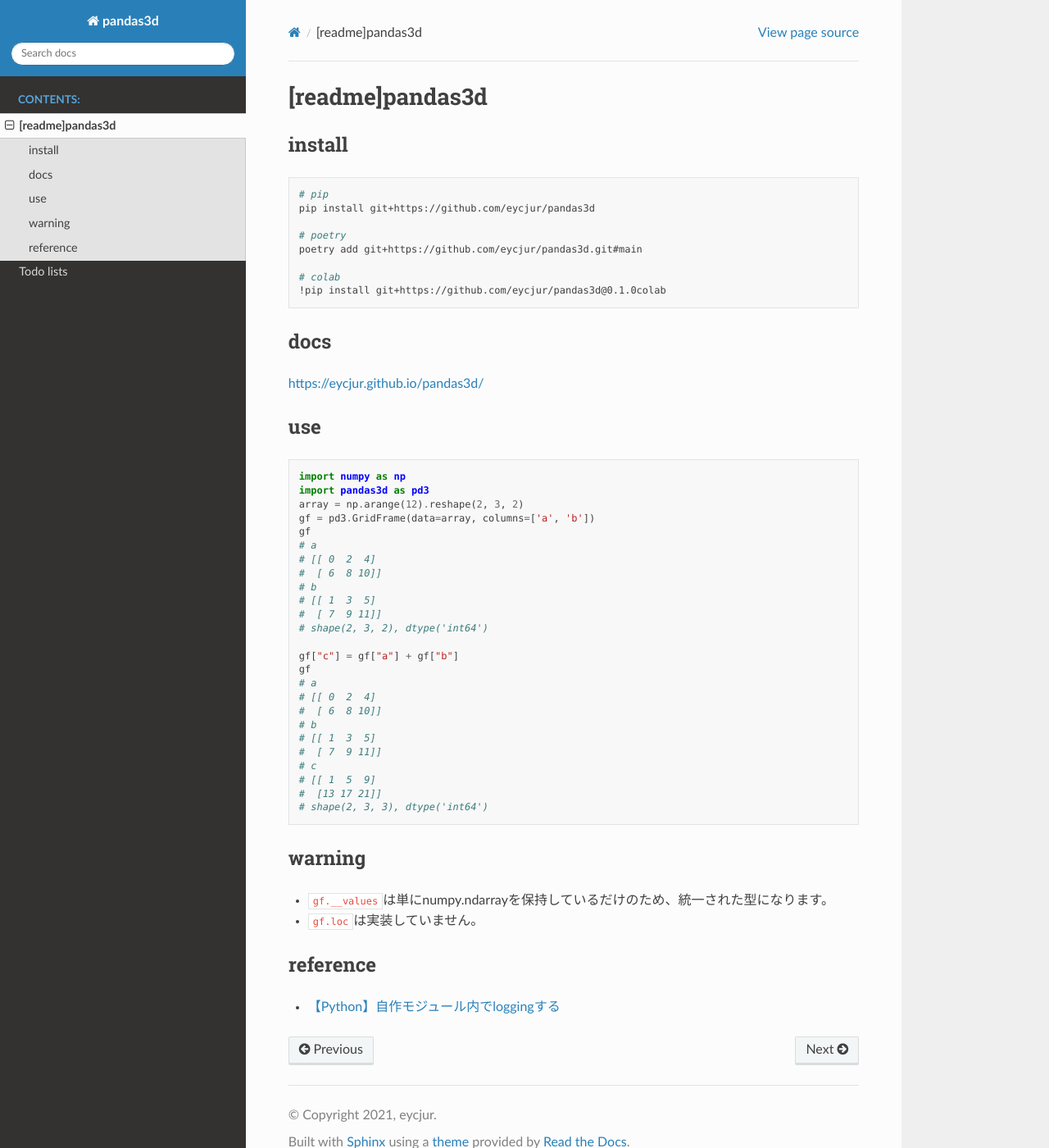
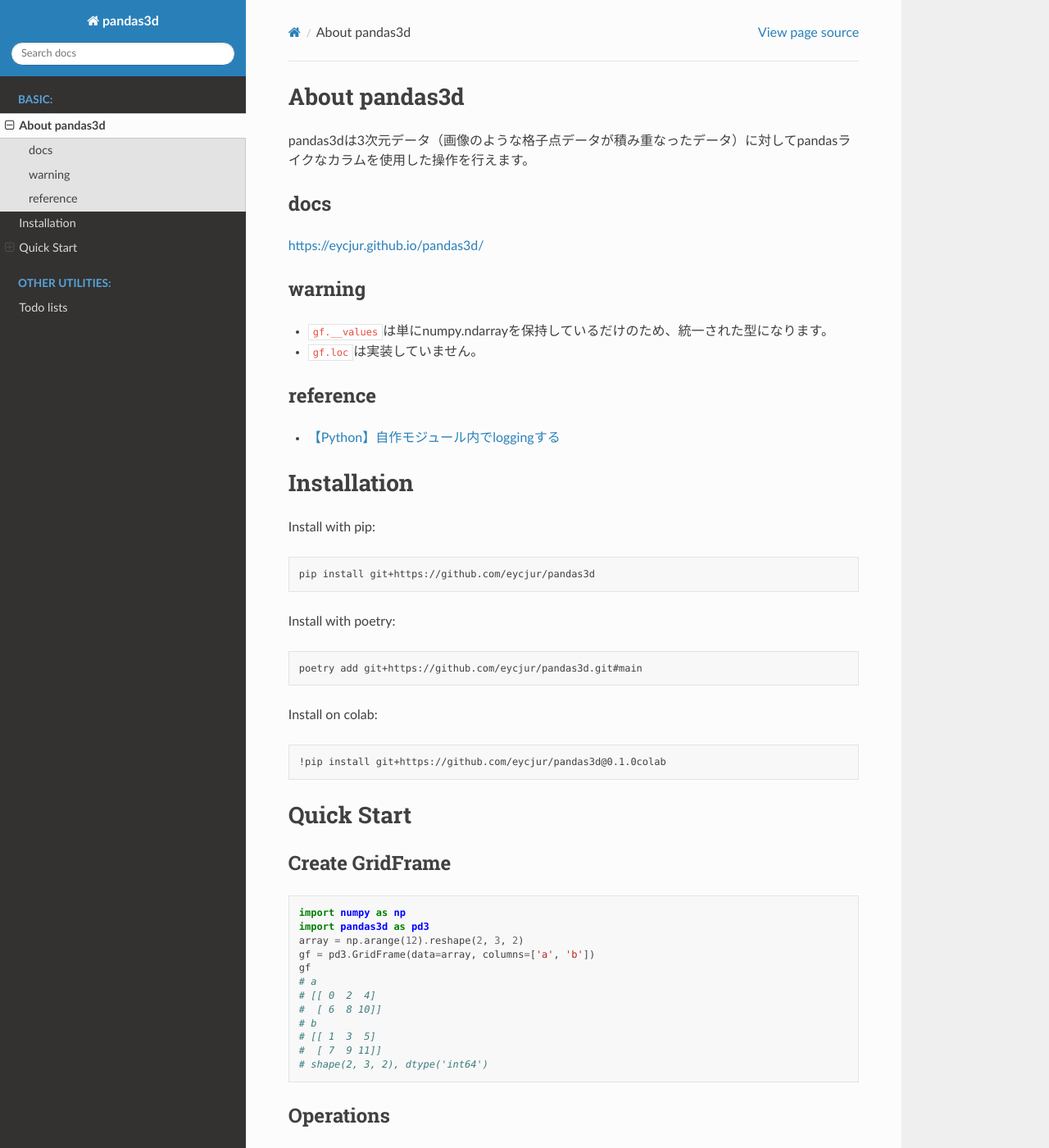
Before and after one commit to eycjur/pandas3d, a Sphinx documentation site: the page built from docs/readme_link.md, in a window 1280 px wide and 1400 px high. Shown: the whole window at 82% size. Built offline with Sphinx 7.4.7 and the Read the Docs theme 2.0.0, drawn with Linux system fonts in a browser that asks for light colours; pages that are not in the unit, such as notebooks, are missing from menus.

Commit message:
[update]document

````diff
--- a/README.md
+++ b/README.md
@@ -1,21 +1,34 @@
-# [readme]pandas3d
-
-## install
-```bash
-# pip
-pip install git+https://github.com/eycjur/pandas3d
-
-# poetry
-poetry add git+https://github.com/eycjur/pandas3d.git#main
-
-# colab
-!pip install git+https://github.com/eycjur/pandas3d@0.1.0colab
-```
+# About pandas3d
+pandas3dは3次元データ（画像のような格子点データが積み重なったデータ）に対してpandasライクなカラムを使用した操作を行えます。
 
 ## docs
 [https://eycjur.github.io/pandas3d/](https://eycjur.github.io/pandas3d/)
 
-## use
+## warning
+- `gf.__values`は単にnumpy.ndarrayを保持しているだけのため、統一された型になります。
+- `gf.loc`は実装していません。
+
+## reference
+- [【Python】自作モジュール内でloggingする](https://qiita.com/Esfahan/items/275b0f124369ccf8cf18)
+
+# Installation
+Install with pip:
+```bash
+pip install git+https://github.com/eycjur/pandas3d
+```
+
+Install with poetry:
+```bash
+poetry add git+https://github.com/eycjur/pandas3d.git#main
+```
+
+Install on colab:
+```bash
+!pip install git+https://github.com/eycjur/pandas3d@0.1.0colab
+```
+
+# Quick Start
+## Create GridFrame
 ```python
 import numpy as np
 import pandas3d as pd3
@@ -29,7 +42,10 @@
 # [[ 1  3  5]
 #  [ 7  9 11]]
 # shape(2, 3, 2), dtype('int64')
+```
 
+## Operations
+```python
 gf["c"] = gf["a"] + gf["b"]
 gf
 # a
````
Also changed, not shown: other parts of README.md (+0 -7 lines), docs/index.rst (+8 -3 lines).
